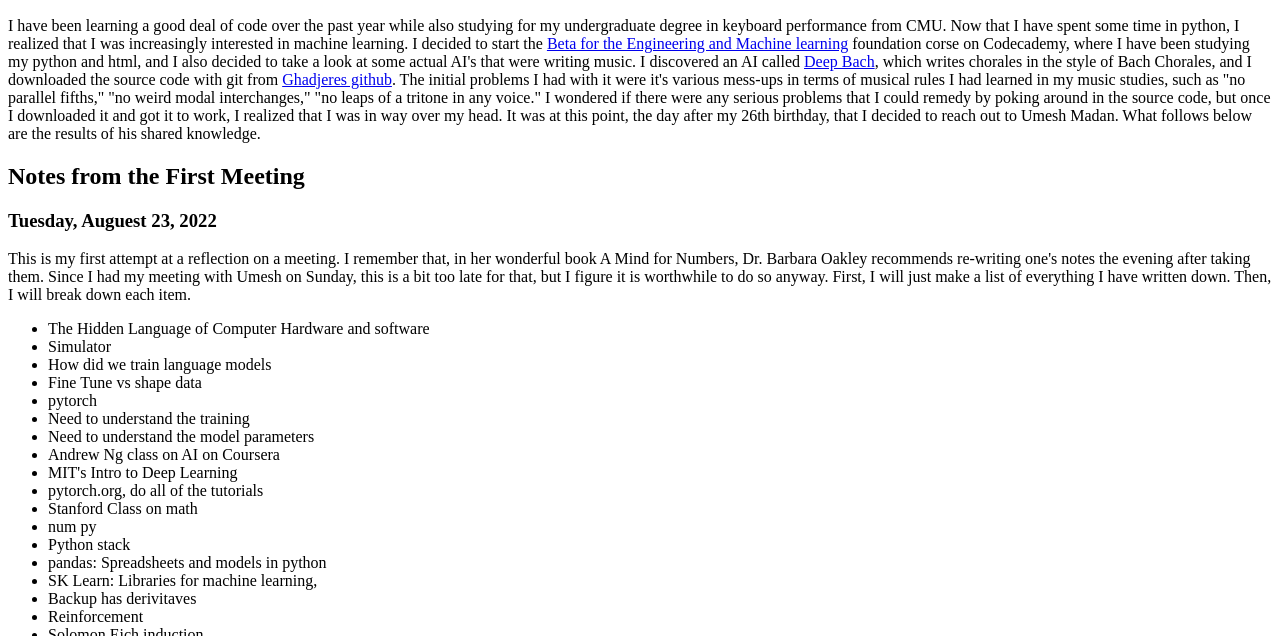
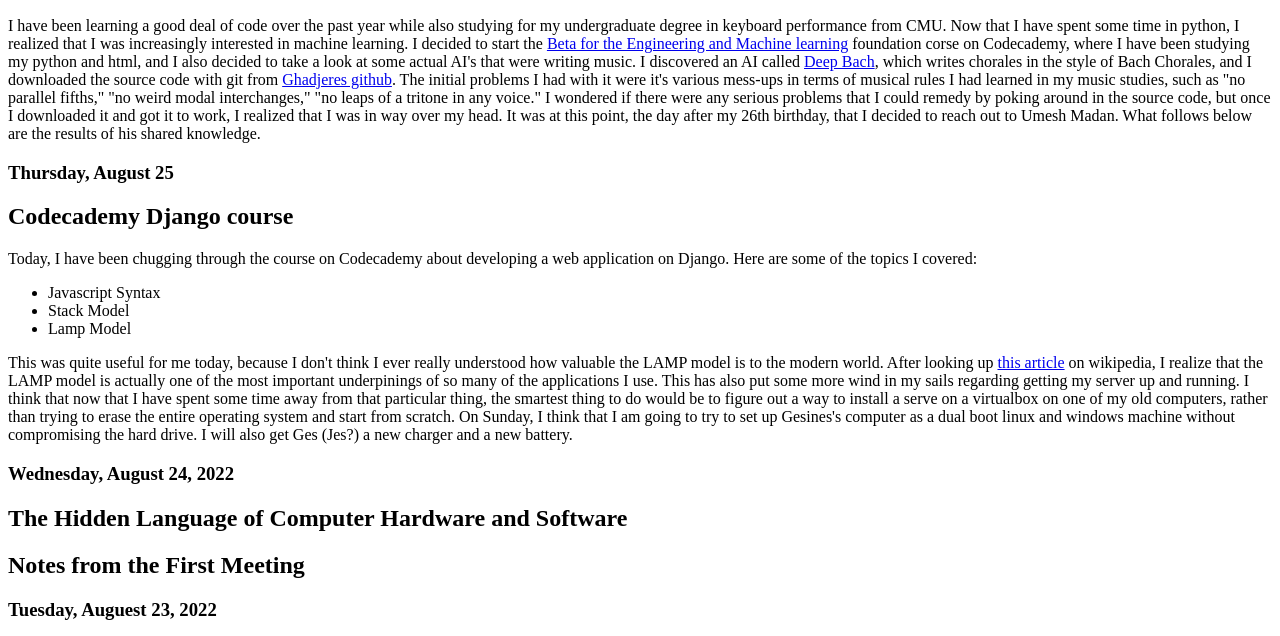
Before and after one commit to cmaxreilly/the_machine_learning_journey.github.io, a plain HTML site: page index.html in a window 1280 px wide. Shown: the part 110-746 px from the top of the page. Drawn offline with Linux system fonts and the light colour scheme.

Commit message:
Added some files, reflection for August 25.

```diff
--- a/index.html
+++ b/index.html
@@ -2,6 +2,10 @@
 
 <html>
 	<head>
+		<link rel="apple-touch-icon" sizes="180x180" href="/apple-touch-icon.png">
+<link rel="icon" type="image/png" sizes="32x32" href="/favicon-32x32.png">
+<link rel="icon" type="image/png" sizes="16x16" href="/favicon-16x16.png">
+<link rel="manifest" href="/site.webmanifest">
 		<title>The Machine Learning Journey</title>
 	</head>
 
@@ -10,6 +14,18 @@
 
 		<h2> The objective </h2>
 		<p> I have been learning a good deal of code over the past year while also studying for my undergraduate degree in keyboard performance from CMU. Now that I have spent some time in python, I realized that I was increasingly interested in machine learning. I decided to start the <a href="https://www.codecademy.com/learn/paths/machine-learning-ai-engineering-foundations">Beta for the Engineering and Machine learning</a> foundation corse on Codecademy, where I have been studying my python and html, and I also decided to take a look at some actual AI's that were writing music. I discovered an AI called <a href="https://www.youtube.com/watch?v=QiBM7-5hA6o">Deep Bach</a>, which writes chorales in the style of Bach Chorales, and I downloaded the source code with git from <a href="https://github.com/Ghadjeres/DeepBach">Ghadjeres github</a>. The initial problems I had with it were it's various mess-ups in terms of musical rules I had learned in my music studies, such as "no parallel fifths," "no weird modal interchanges," "no leaps of a tritone in any voice." I wondered if there were any serious problems that I could remedy by poking around in the source code, but once I downloaded it and got it to work, I realized that I was in way over my head. It was at this point, the day after my 26th birthday, that I decided to reach out to Umesh Madan. What follows below are the results of his shared knowledge.</p>
+		<h3> Thursday, August 25</h3>
+		<h2> Codecademy Django course </h2>
+		<p>Today, I have been chugging through the course on Codecademy about developing a web application on Django. Here are some of the topics I covered:</p>
+		<ul>
+			<li>Javascript Syntax</li>
+			<li>Stack Model</li>
+			<li>Lamp Model</li>
+		</ul>
+		<p> This was quite useful for me today, because I don't think I ever really understood how valuable the LAMP model is to the modern world. After looking up <a href="#">this article</a> on wikipedia, I realize that the LAMP model is actually one of the most important underpinings of so many of the applications I use. This has also put some more wind in my sails regarding getting my server up and running. I think that now that I have spent some time away from that particular thing, the smartest thing to do would be to figure out a way to install a serve on a virtualbox on one of my old computers, rather than trying to erase the entire operating system and start from scratch. On Sunday, I think that I am going to try to set up Gesines's computer as a dual boot linux and windows machine without compromising the hard drive. I will also get Ges (Jes?) a new charger and a new battery.</p>
+		<h3> Wednesday, August 24, 2022 </h3>
+		<h2> The Hidden Language of Computer Hardware and Software </h2>
+		<p></p>
 		<h2> Notes from the First Meeting</h2>
 		<h3> Tuesday, Auguest 23, 2022</h3>
 		<p>This is my first attempt at a reflection on a meeting. I remember that, in her wonderful book A Mind for Numbers, Dr. Barbara Oakley recommends re-writing one's notes the evening after taking them. Since I had my meeting with Umesh on Sunday, this is a bit too late for that, but I figure it is worthwhile to do so anyway. First, I will just make a list of everything I have written down. Then, I will break down each item. </p>
```
Also changed, not shown: about.txt (added), android-chrome-192x192.png (added), android-chrome-512x512.png (added), apple-touch-icon.png (added), favicon-16x16.png (added), favicon-32x32.png (added), favicon.ico (added), site.webmanifest (added), 2 other files.
